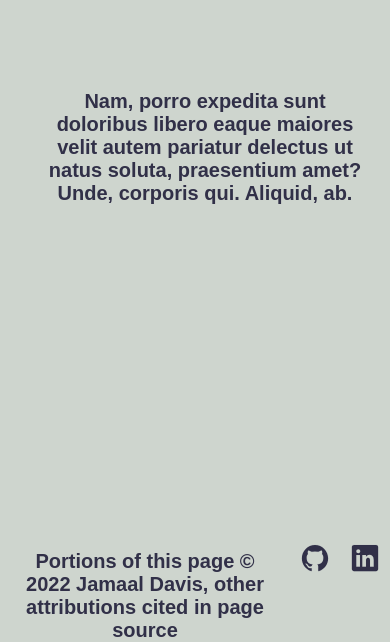
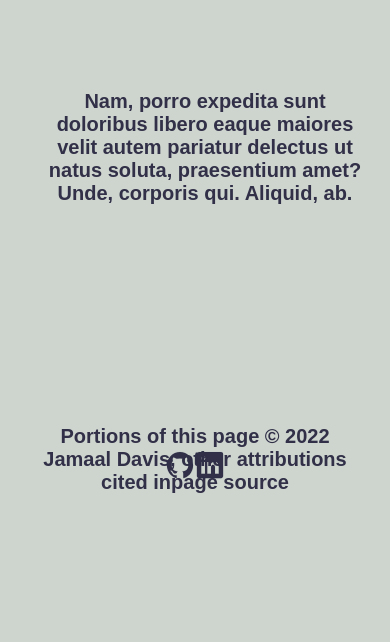
Before and after one commit to Jamaal-Davis-Personal-Website/redesigned-enigma, a plain HTML site: page Personal Website/portfolio.html in a window 390 px wide. Shown: the part 1559-2201 px from the top of the page. After the commit the page ends 2053 px from the top, so only its background shows below. Drawn offline with nearby package versions, Linux system fonts and the light colour scheme.

Commit message:
updating media queries styling

```diff
--- a/Personal Website/portfolio.html
+++ b/Personal Website/portfolio.html
@@ -47,12 +47,12 @@
   Nam, porro expedita sunt doloribus libero eaque maiores velit autem pariatur delectus ut natus soluta, praesentium amet? Unde, corporis qui. Aliquid, ab.
 </p>
 </div>
+<div class="footer-container">
+  <p class="footer-content">
+    Portions of this page © 2022 Jamaal Davis, other attributions cited inpage source
+            </p>
+            </div>
 
-        <div class="footer">
-            <p>
-              Portions of this page © 2022 Jamaal Davis, other attributions cited in
-              page source
-            </p>
             <div class="nav-footer">
               <a href="https://github.com/gulch2k" target="_blank">
                 <ion-icon name="logo-github"></ion-icon
--- a/Personal Website/style.css
+++ b/Personal Website/style.css
@@ -2,6 +2,7 @@ html,
 body {
   background-color: #ced5ce;
   height: 100%;
+  padding: 0;
   margin: 0;
   padding-top: 1em;
   font-family: Arial, sans-serif;
@@ -9,6 +10,7 @@ body {
 }
 
 p {
+
   padding: 25px;
   color: #313048;
   text-align: center;
@@ -121,7 +123,7 @@ header ul li a.active {
   justify-content: center;
 }
 
-.footer {
+.footer-container {
   text-align: center;
   height: 60px; /* height of the footer */
   position: static;
@@ -313,6 +315,7 @@ button[type="submit"] {
   max-width: 30em;
 }
 
+
 @media all and (max-height: 320px) {
 }
 
@@ -321,9 +324,8 @@ button[type="submit"] {
 
 @media all and (max-height: 1050px) {
     .footer {
-       padding-bottom: 25px;
-       padding-top: 125px;
-       padding-right: 0;
+       padding-bottom: 0;
+       padding-top: 0;
     }
 
     .main-text2 {
@@ -333,4 +335,24 @@ button[type="submit"] {
     .img-container, .img-container2, .img-container3 {
         width: 30%;
     }
+
+    .nav-footer {
+      padding-top: 10px;
+    }
+
+    .nav-footer a {
+      padding-right:0px;
+      padding-left:0px;
+    }
+
+    .footer {
+    padding-right: 0px;
+    padding-left: 0px;
+    padding-bottom: 0px;
+    margin-bottom: 0px;
+    }
+
+
+
+    }
 }
```
Also changed, not shown: Personal Website/about.html (+3 -4 lines).
